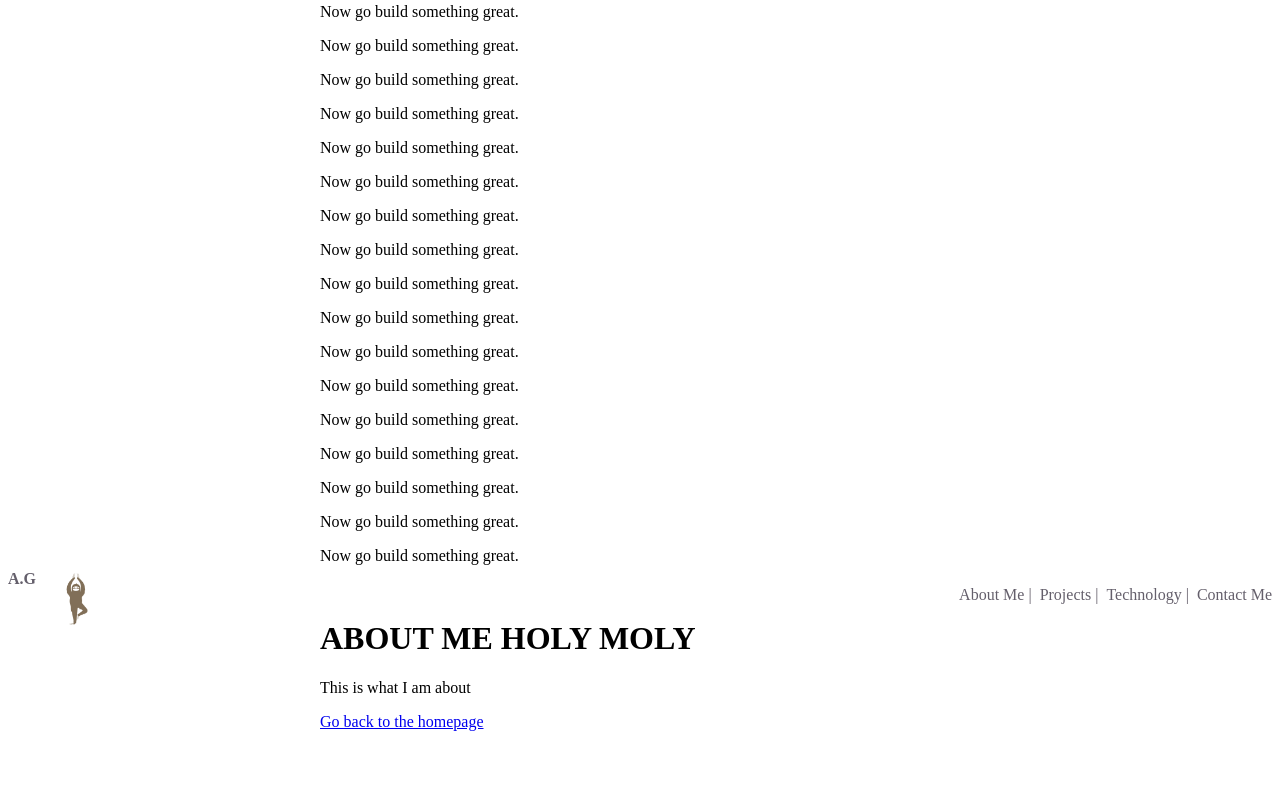
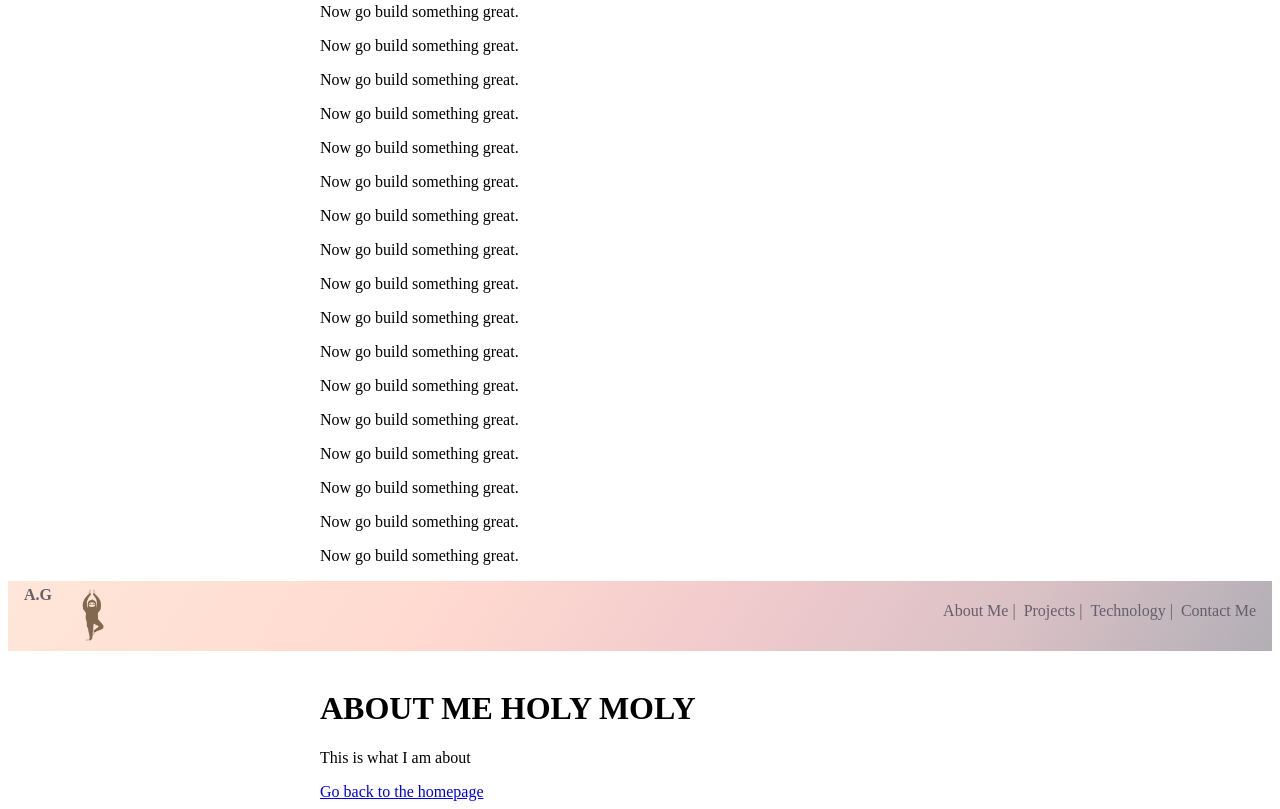
Before and after one commit to annette-graham/annette-graham.github.io, a Gatsby site: page / in a window 1280 px wide. Shown: the part 1453-2262 px from the top of the page. Before the commit the page ends 2192 px from the top, so only its background shows below. Built offline with nearby package versions, Linux system fonts and the light colour scheme; Gatsby itself is replaced by a stand-in of ours.

Commit message:
Added class

```diff
--- a/src/components/molecules/Header/index.jsx
+++ b/src/components/molecules/Header/index.jsx
@@ -5,7 +5,6 @@ import React from "react"
 import Logo from '../../atoms/Logo'
 import styles from './header.module.css'
 import data from '../../../data.json'
-
 
 
 let links = data.links.map(link => {
@@ -23,10 +22,8 @@ let links = data.links.map(link => {
 
 const Header = (props) => {
 
-  const test = props.class
-  console.log(test)
   return (
-    <div className={styles[test]}>
+    <div className={[styles.nav, styles.opaque].join(' ')}>
       <Logo />
       <div className={styles.anchorLinks}>
         {links}
```
